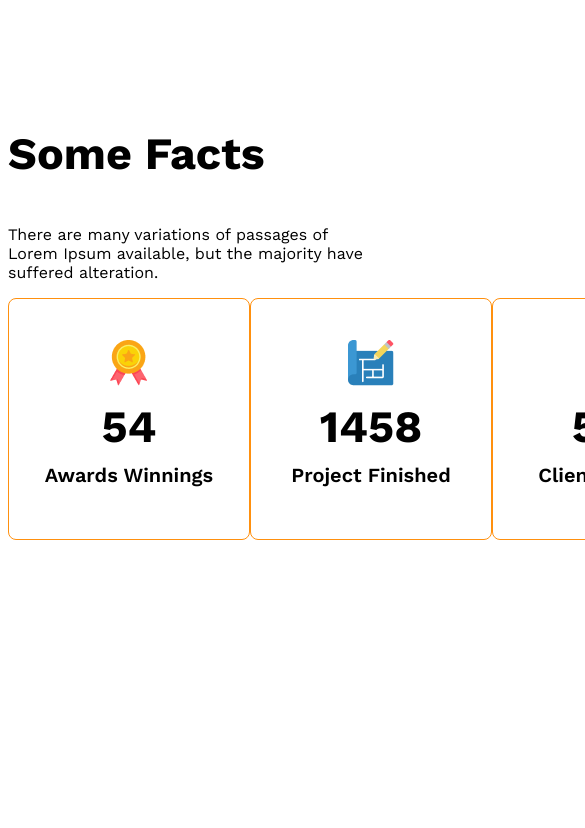
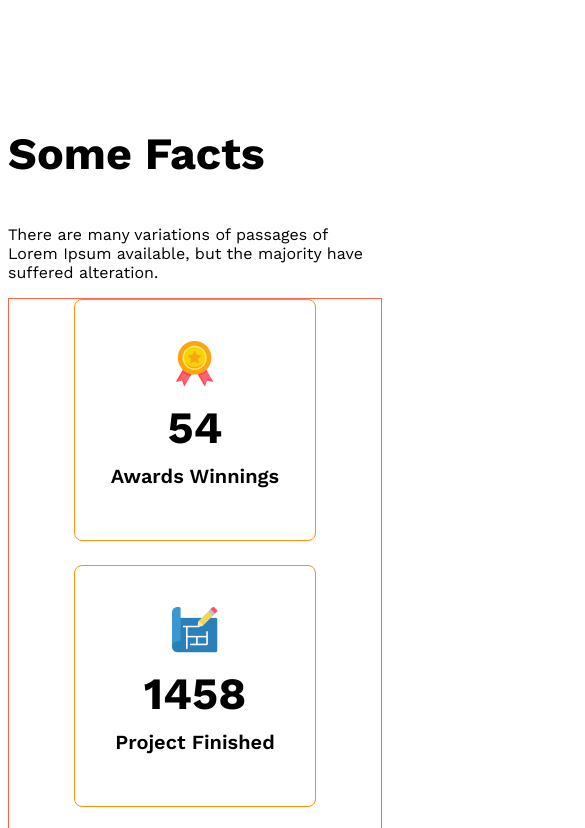
Before and after one commit to SakibChowdhury98/G3-Architects, a plain HTML site: page index.html in a window 390 px wide. Shown: the part 2920-3748 px from the top of the page, 585 px wide, since content can reach past the window. Before the commit the page ends 3468 px from the top, so only its background shows below. Drawn offline with nearby package versions, Linux system fonts and the light colour scheme.

Commit message:
facts responsive

```diff
--- a/css/style.css
+++ b/css/style.css
@@ -112,8 +112,11 @@ main>section{
 
 /* Some facts */
 .facts-container{
+    border: 1px solid tomato;
     display: grid;
     grid-template-columns: repeat(4, 1fr);
+    justify-items: center;
+    align-items: center;
 }
 .fact{
     border: 1px solid #FF900E;
@@ -154,6 +157,14 @@ main>section{
     .our-features{
         padding: 24px;
     }
+    .team-img-container, .facts-container{
+        grid-template-columns: 1fr;
+        gap: 24px;
+    }
+    .facts-container{
+        justify-content: center;
+    }
+
 }
 
 /* medium device */
@@ -161,4 +172,9 @@ main>section{
     .teams{
         flex-direction: column;
     }
+    .team-img-container, .facts-container{
+        grid-template-columns: repeat(2, 1fr);
+        justify-content: center;
+        align-items: center;
+    }
 }
--- a/index.html
+++ b/index.html
@@ -55,7 +55,7 @@
 
 
      <!-- facts -->
-      <scetion class="facts">
+      <section class="facts">
         <h3 class="section-title">Some Facts</h3>
         <p class="description">There are many variations of passages of Lorem Ipsum available, but the majority have suffered alteration.</p>
         <div class="facts-container">
@@ -91,7 +91,7 @@
 
             </div>
         </div>
-      </scetion>
+      </section>
    </main>
 
    <footer>
```
